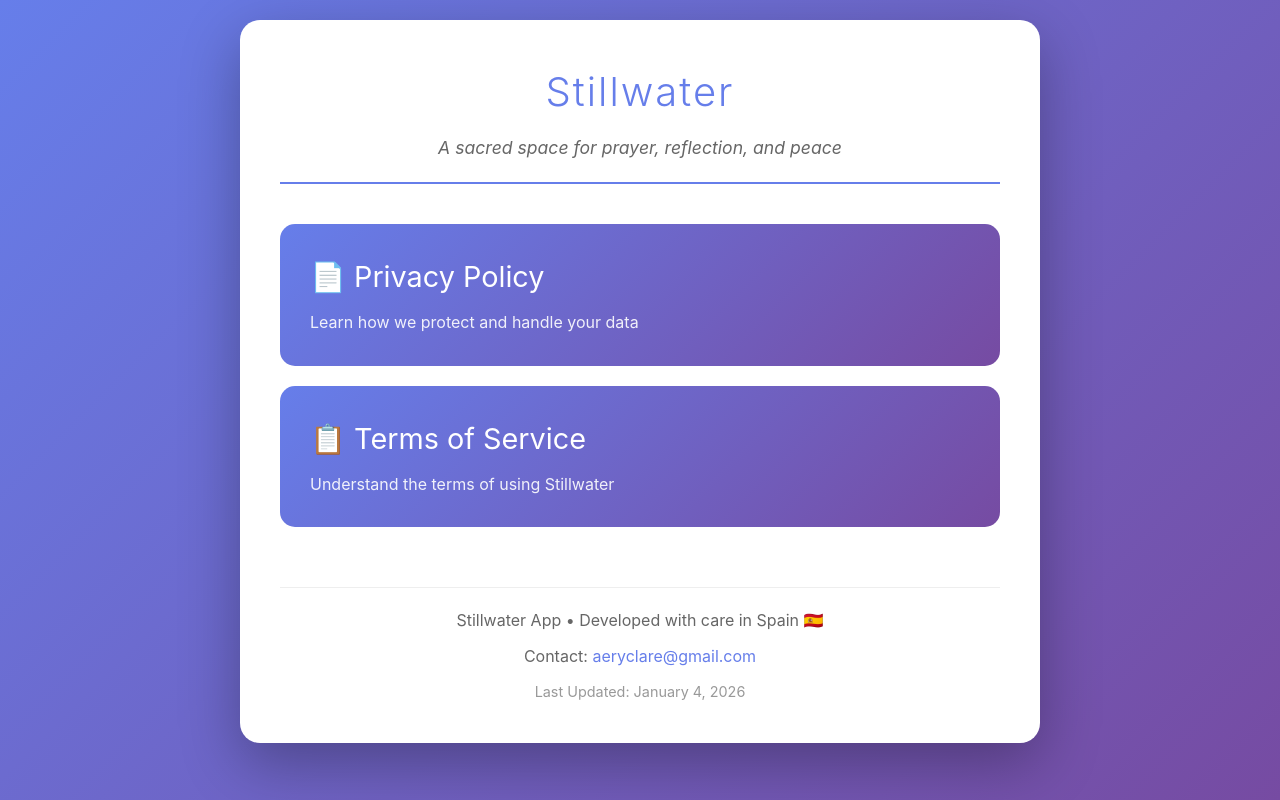
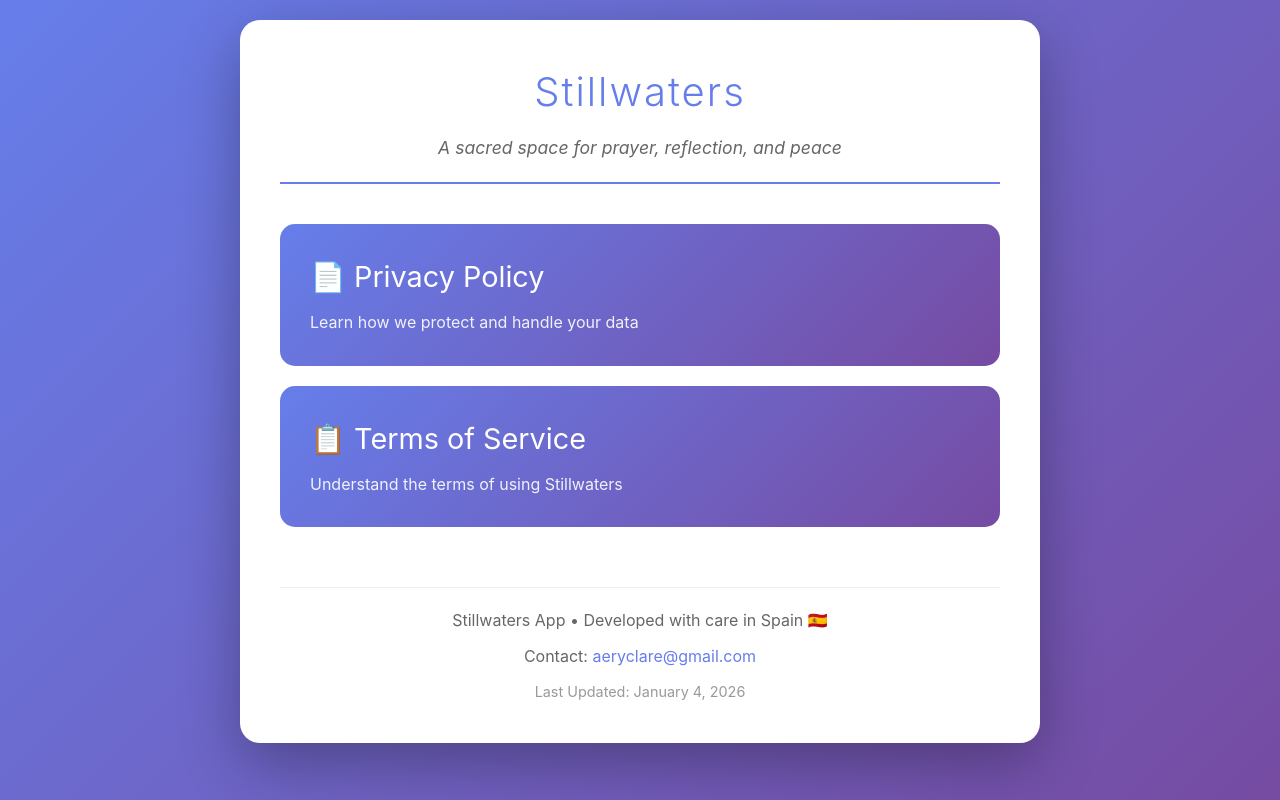
Before and after one commit to curtiscofme/haven-legal, a plain HTML site: page index.html in a window 1280 px wide. Drawn offline with Linux system fonts and the light colour scheme.

Commit message:
Update index.html

```diff
--- a/index.html
+++ b/index.html
@@ -3,7 +3,7 @@
 <head>
     <meta charset="UTF-8">
     <meta name="viewport" content="width=device-width, initial-scale=1.0">
-    <title>Stillwater App - Legal</title>
+    <title>Stillwaters App - Legal</title>
     <style>
         * {
             margin: 0;
@@ -118,7 +118,7 @@
 <body>
     <div class="container">
         <header>
-            <h1>Stillwater</h1>
+            <h1>Stillwaters</h1>
             <p class="tagline">A sacred space for prayer, reflection, and peace</p>
         </header>
 
@@ -130,12 +130,12 @@
 
             <a href="terms-of-service.html" class="link-card">
                 <h2>📋 Terms of Service</h2>
-                <p>Understand the terms of using Stillwater</p>
+                <p>Understand the terms of using Stillwaters</p>
             </a>
         </div>
 
         <footer>
-            <p>Stillwater App • Developed with care in Spain 🇪🇸</p>
+            <p>Stillwaters App • Developed with care in Spain 🇪🇸</p>
             <p style="margin-top: 10px;">
                 Contact: <a href="mailto:aeryclare@gmail.com">aeryclare@gmail.com</a>
             </p>
```
